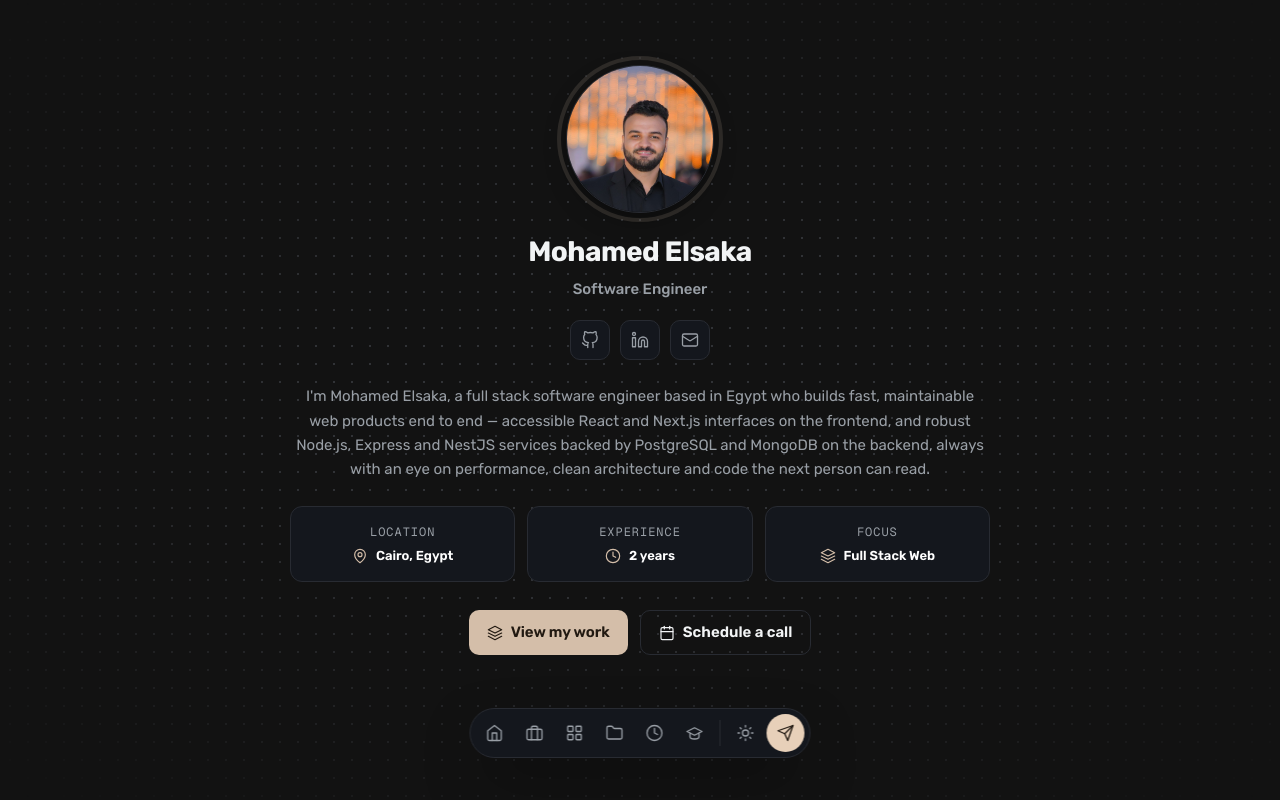
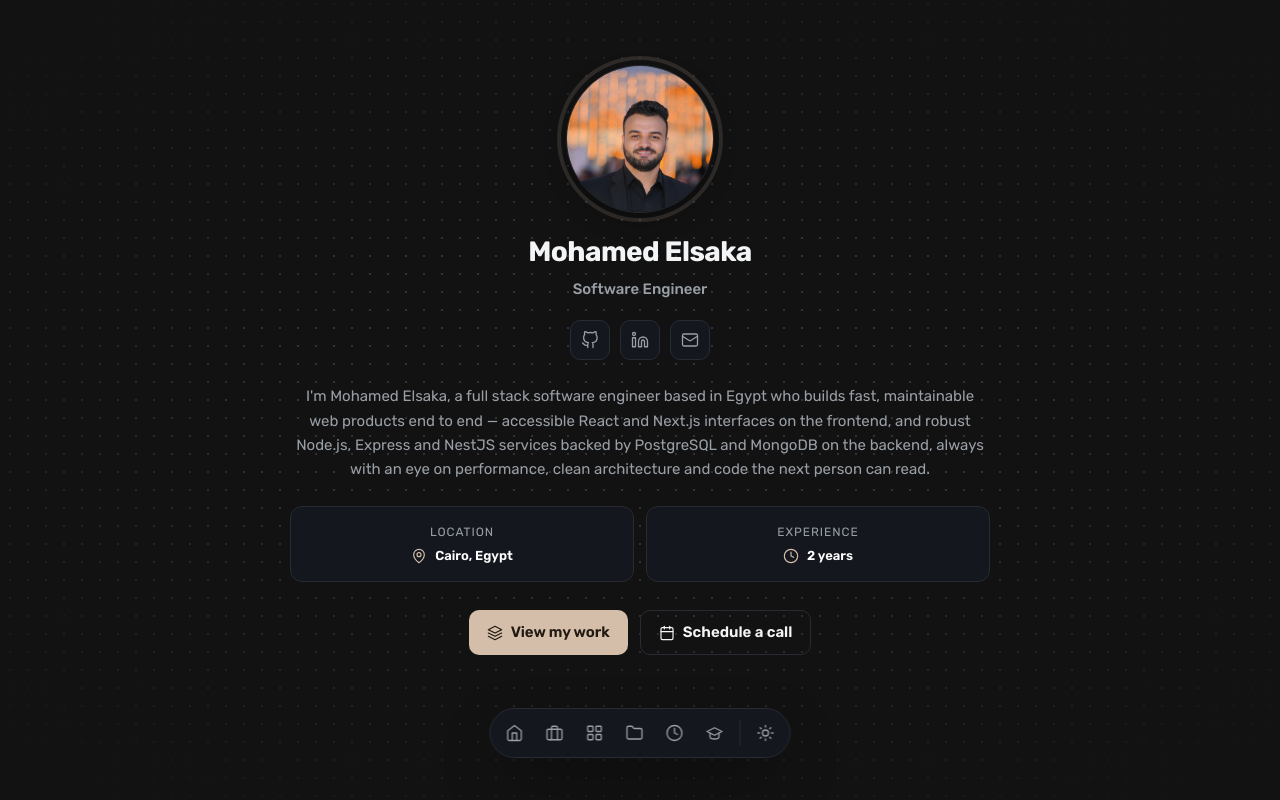
Before and after one commit to MohamedAhIsmail/my-website-nextjs, a Next.js app: page / in a window 1280 px wide. Shown: the top 800 px of the page. Built offline with nearby package versions, Linux system fonts and the light colour scheme.

Commit message:
refactor: streamline font imports and update global CSS; enhance Preloader animations; refine tech data structure with color attributes; clean up Dock component

```diff
--- a/app/layout.tsx
+++ b/app/layout.tsx
@@ -1,5 +1,5 @@
 import type { Metadata } from "next";
-import { Rubik, Playfair_Display, Geist_Mono } from "next/font/google";
+import { Rubik, Playfair_Display } from "next/font/google";
 import "../styles/globals.css";
 import { cn } from "@/lib/utils";
 import { AppProviders } from "@/providers/app-providers";
@@ -20,12 +20,6 @@ const playfairDisplay = Playfair_Display({
   display: "swap",
 });
 
-const geistMono = Geist_Mono({
-  variable: "--font-geist-mono",
-  subsets: ["latin"],
-  display: "swap",
-});
-
 export const metadata: Metadata = {
   title: "Mohamed Elsaka — Full Stack Software Engineer",
   description:
@@ -42,13 +36,9 @@ export default function RootLayout({
       lang="en"
       dir="ltr"
       suppressHydrationWarning
-      className={cn(
-        rubik.variable,
-        playfairDisplay.variable,
-        geistMono.variable,
-      )}
+      className={cn(rubik.variable, playfairDisplay.variable)}
     >
-      <body>
+      <body suppressHydrationWarning>
         <AppProviders>
           {children}
           <Footer />
--- a/components/Dock.tsx
+++ b/components/Dock.tsx
@@ -111,16 +111,6 @@ export function Dock() {
       >
         <Icon name={isDark ? "sun" : "moon"} />
       </button>
-
-      <a
-        href="#contact"
-        onMouseEnter={() => setHover(null)}
-        className={"dock-btn dock-cta" + (active === "contact" ? " active" : "")}
-        data-tip="Get in touch"
-        aria-label="Get in touch"
-      >
-        <Icon name="send" />
-      </a>
     </nav>
   );
 }
--- a/components/Preloader.tsx
+++ b/components/Preloader.tsx
@@ -93,9 +93,12 @@ export function Preloader() {
                   stroke="currentColor"
                   strokeWidth="2.4"
                   strokeLinecap="round"
-                  initial={{ pathLength: 0 }}
-                  animate={{ pathLength: 1 }}
-                  transition={{ duration: 1.3, ease: "easeInOut", delay: 1.7 }}
+                  initial={{ pathLength: 0, opacity: 0 }}
+                  animate={{ pathLength: 1, opacity: 1 }}
+                  transition={{
+                    pathLength: { duration: 1.3, ease: "easeInOut", delay: 1.7 },
+                    opacity: { duration: 0, delay: 1.7 },
+                  }}
                 />
                 <motion.path
                   d="M104 58 L124 74 L104 90"
--- a/data/facts.json
+++ b/data/facts.json
@@ -1,5 +1,4 @@
 [
   { "k": "Location", "v": "Cairo, Egypt", "icon": "pin" },
-  { "k": "Experience", "v": "2 years", "icon": "clock" },
-  { "k": "Focus", "v": "Full Stack Web", "icon": "layers" }
+  { "k": "Experience", "v": "2 years", "icon": "clock" }
 ]
--- a/data/tech.json
+++ b/data/tech.json
@@ -1,23 +1,23 @@
 [
-  { "name": "React",      "slug": "react",        "group": "Frontend" },
-  { "name": "Next.js",    "slug": "nextdotjs",    "group": "Frontend" },
-  { "name": "Angular",    "slug": "angular",      "group": "Frontend" },
-  { "name": "HTML",       "slug": "html5",        "group": "Frontend" },
+  { "name": "React",      "slug": "react",        "group": "Frontend", "color": "61DAFB" },
+  { "name": "Next.js",    "slug": "nextdotjs",    "group": "Frontend", "color": "000000" },
+  { "name": "Angular",    "slug": "angular",      "group": "Frontend", "color": "DD0031" },
+  { "name": "HTML",       "slug": "html5",        "group": "Frontend", "color": "E34F26" },
   { "name": "CSS",        "slug": "css3",         "group": "Frontend", "url": "https://cdn.jsdelivr.net/gh/devicons/devicon/icons/css3/css3-plain.svg" },
-  { "name": "JavaScript", "slug": "javascript",   "group": "Frontend" },
-  { "name": "TypeScript", "slug": "typescript",   "group": "Frontend" },
-  { "name": "Tailwind",   "slug": "tailwindcss",  "group": "Frontend" },
-  { "name": "shadcn/ui",  "slug": "shadcnui",     "group": "Frontend" },
-  { "name": "Node.js",    "slug": "nodedotjs",    "group": "Backend"  },
-  { "name": "Express",    "slug": "express",      "group": "Backend"  },
-  { "name": "NestJS",     "slug": "nestjs",       "group": "Backend"  },
-  { "name": "PostgreSQL", "slug": "postgresql",   "group": "Data"     },
-  { "name": "MongoDB",    "slug": "mongodb",      "group": "Data"     },
-  { "name": "Supabase",   "slug": "supabase",     "group": "Data"     },
-  { "name": "GitHub",     "slug": "github",       "group": "Tools"    },
-  { "name": "Git",        "slug": "git",          "group": "Tools", "url": "https://cdn.jsdelivr.net/gh/devicons/devicon/icons/git/git-plain.svg" },
-  { "name": "npm",        "slug": "npm",          "group": "Tools", "url": "https://cdn.jsdelivr.net/gh/devicons/devicon/icons/npm/npm-original-wordmark.svg" },
-  { "name": "Figma",      "slug": "figma",        "group": "Tools"    },
-  { "name": "Jira",       "slug": "jira",         "group": "Tools"    },
-  { "name": "Bitbucket",  "slug": "bitbucket",    "group": "Tools"    }
+  { "name": "JavaScript", "slug": "javascript",   "group": "Frontend", "color": "F7DF1E" },
+  { "name": "TypeScript", "slug": "typescript",   "group": "Frontend", "color": "3178C6" },
+  { "name": "Tailwind",   "slug": "tailwindcss",  "group": "Frontend", "color": "06B6D4" },
+  { "name": "shadcn/ui",  "slug": "shadcnui",     "group": "Frontend", "color": "000000" },
+  { "name": "Node.js",    "slug": "nodedotjs",    "group": "Backend",  "color": "5FA04E" },
+  { "name": "Express",    "slug": "express",      "group": "Backend",  "color": "000000" },
+  { "name": "NestJS",     "slug": "nestjs",       "group": "Backend",  "color": "E0234E" },
+  { "name": "PostgreSQL", "slug": "postgresql",   "group": "Data",     "color": "4169E1" },
+  { "name": "MongoDB",    "slug": "mongodb",      "group": "Data",     "color": "47A248" },
+  { "name": "Supabase",   "slug": "supabase",     "group": "Data",     "color": "3ECF8E" },
+  { "name": "GitHub",     "slug": "github",       "group": "Tools",    "color": "181717" },
+  { "name": "Git",        "slug": "git",          "group": "Tools",    "url": "https://cdn.jsdelivr.net/gh/devicons/devicon/icons/git/git-plain.svg" },
+  { "name": "npm",        "slug": "npm",          "group": "Tools",    "url": "https://cdn.jsdelivr.net/gh/devicons/devicon/icons/npm/npm-original-wordmark.svg" },
+  { "name": "Figma",      "slug": "figma",        "group": "Tools",    "color": "F24E1E" },
+  { "name": "Jira",       "slug": "jira",         "group": "Tools",    "color": "0052CC" },
+  { "name": "Bitbucket",  "slug": "bitbucket",    "group": "Tools",    "color": "0052CC" }
 ]
--- a/lib/portfolio-data.ts
+++ b/lib/portfolio-data.ts
@@ -43,5 +43,7 @@ export const PORTFOLIO = {
 };
 
 export function getIconUrl(tech: TechItem): string {
-  return tech.url ?? `https://cdn.simpleicons.org/${tech.slug}/3b82f6`;
+  if (tech.url) return tech.url;
+  const color = tech.color ?? "888888";
+  return `https://cdn.simpleicons.org/${tech.slug}/${color}`;
 }
--- a/styles/globals.css
+++ b/styles/globals.css
@@ -75,8 +75,7 @@
   --font-sans:
     var(--font-rubik), ui-sans-serif, system-ui, -apple-system, "Segoe UI",
     Roboto, sans-serif;
-  --font-mono:
-    var(--font-geist-mono), ui-monospace, "SF Mono", Menlo, Consolas, monospace;
+  --font-mono: var(--font-rubik), ui-sans-serif, system-ui, sans-serif;
   --font-display: var(--font-playfair), Georgia, "Times New Roman", serif;
 
   --text-h1: clamp(1.9rem, 1.3rem + 2vw, 2.6rem);
@@ -331,7 +330,6 @@ body {
   width: clamp(26px, calc(var(--hex-w) * 0.36), 38px);
   height: clamp(26px, calc(var(--hex-w) * 0.36), 38px);
   object-fit: contain;
-  filter: brightness(0) invert(0.16);
   transition: transform 0.22s ease;
 }
 .dark .hex .tech-ic {
@@ -346,21 +344,13 @@ body {
   padding-inline: 4px;
   transition: color 0.22s ease;
 }
-.hex:hover .hex-inner {
-  transform: scale(1.04);
-  background: var(--primary-soft);
-}
-.hex:hover::before {
-  background: var(--primary);
-}
-.hex:hover .tech-ic {
-  transform: translateY(-1px) scale(1.08);
-}
-/* Light hover: fill hex solid + white icon/label */
-.hex:hover .hex-inner { background: var(--primary); }
-.hex:hover .tech-ic   { filter: brightness(0) invert(1); }
+/* Hover: scale hex, fill with primary */
+.hex:hover .hex-inner { transform: scale(1.04); background: var(--primary); }
+.hex:hover::before    { background: var(--primary); }
+/* On hover: turn icon white for contrast against sand fill */
+.hex:hover .tech-ic   { transform: translateY(-1px) scale(1.08); filter: brightness(0) invert(1); transition: transform 0.22s ease, filter 0.18s ease; }
 .hex:hover .tech-label { color: #fff; }
-/* Dark hover: soft fill, keep white icon */
+/* Dark mode hover: soft fill (icon is already white) */
 .dark .hex:hover .hex-inner { background: var(--primary-soft); }
 .dark .hex:hover .tech-ic   { filter: brightness(0) invert(1); }
 
--- a/types/portfolio.ts
+++ b/types/portfolio.ts
@@ -3,6 +3,7 @@ export interface TechItem {
   slug: string;
   group: string;
   url?: string;
+  color?: string;
 }
 
 export interface ProjectItem {
```
